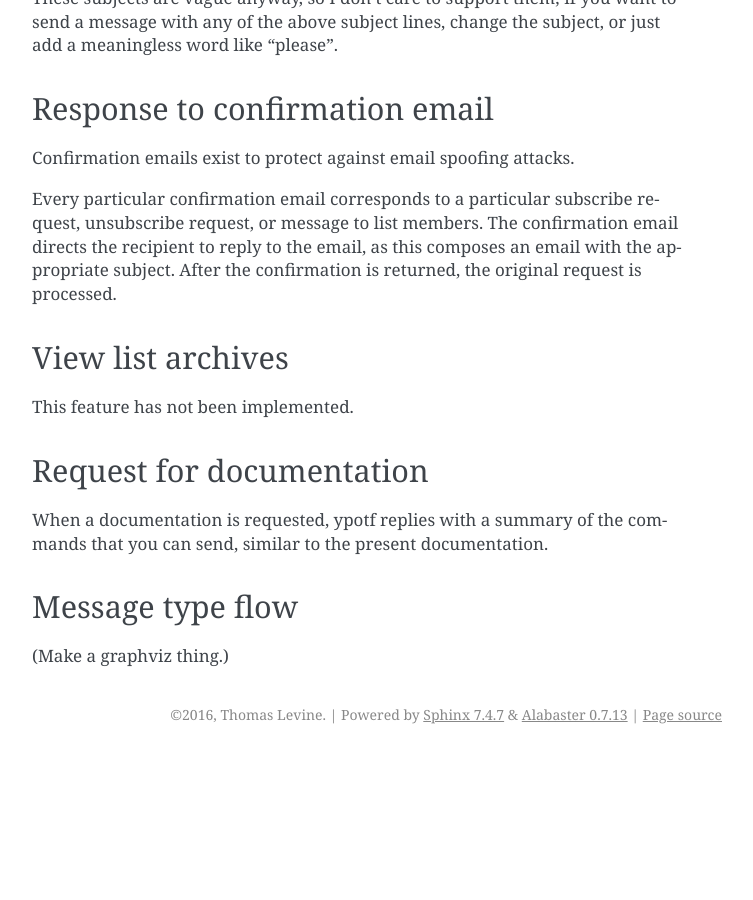
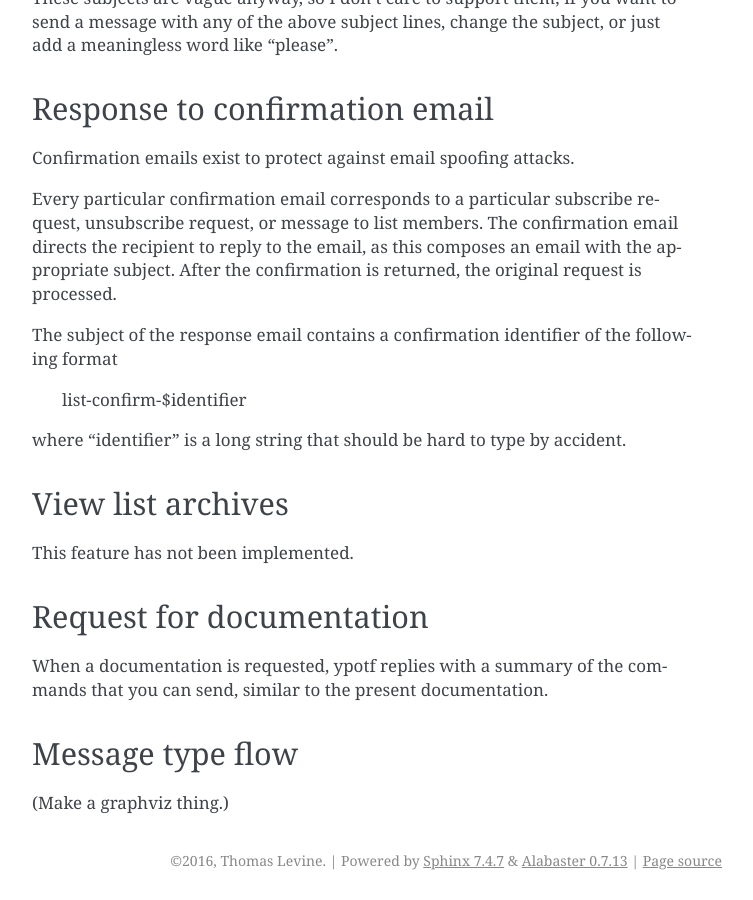
Before and after one commit to tlevine/ypotf, a Sphinx documentation site: the page built from docs/interacting.rst, in a window 1280 px wide and 900 px high, scrolled down 1533 px. Shown: the whole window, without its empty margins (388-1141 px from the left). Built offline with Sphinx 7.4.7, drawn with Linux system fonts in a browser that asks for light colours; before the commit the page ends 2287 px from its top, so only the background shows below that.

Commit message:
confirmation format

```diff
--- a/docs/interacting.rst
+++ b/docs/interacting.rst
@@ -88,6 +88,14 @@ The confirmation email directs the recipient to reply to the email,
 as this composes an email with the appropriate subject.
 After the confirmation is returned, the original request is processed.
 
+The subject of the response email contains a confirmation identifier
+of the following format
+
+    list-confirm-$identifier
+
+where "identifier" is a long string that should be hard to type by
+accident.
+
 View list archives
 ^^^^^^^^^^^^^^^^^^
 This feature has not been implemented.
```
Also changed, not shown: other parts of docs/interacting.rst (+1 -1 lines).
